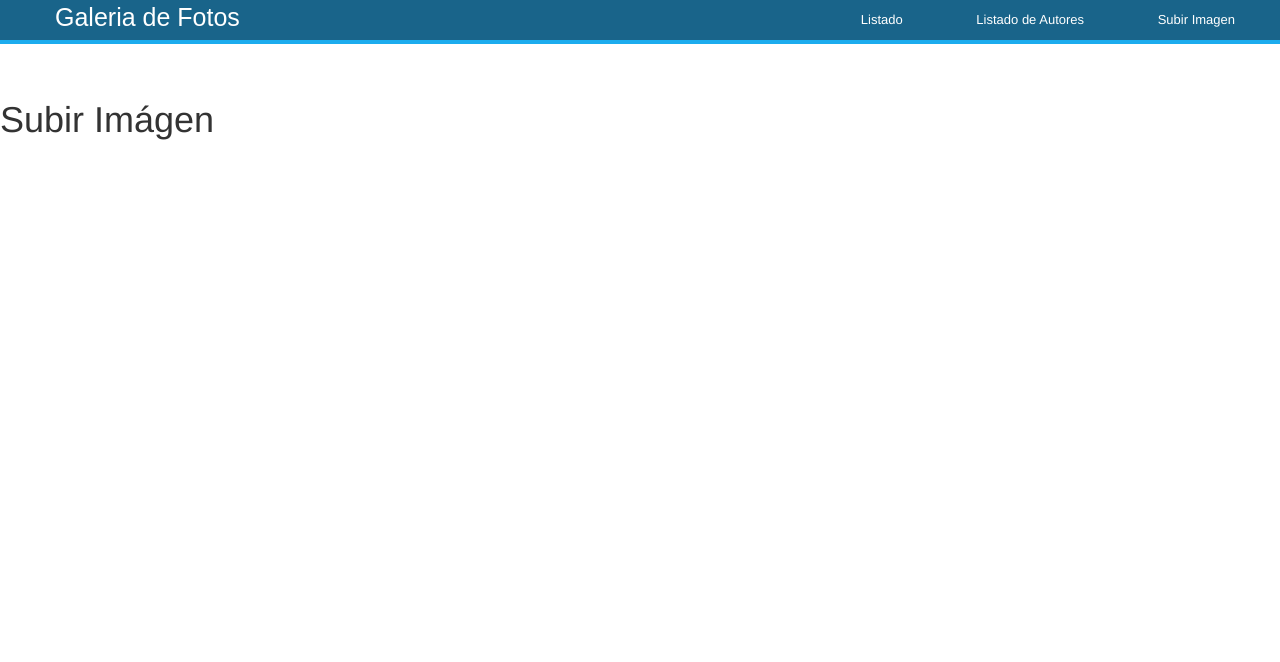
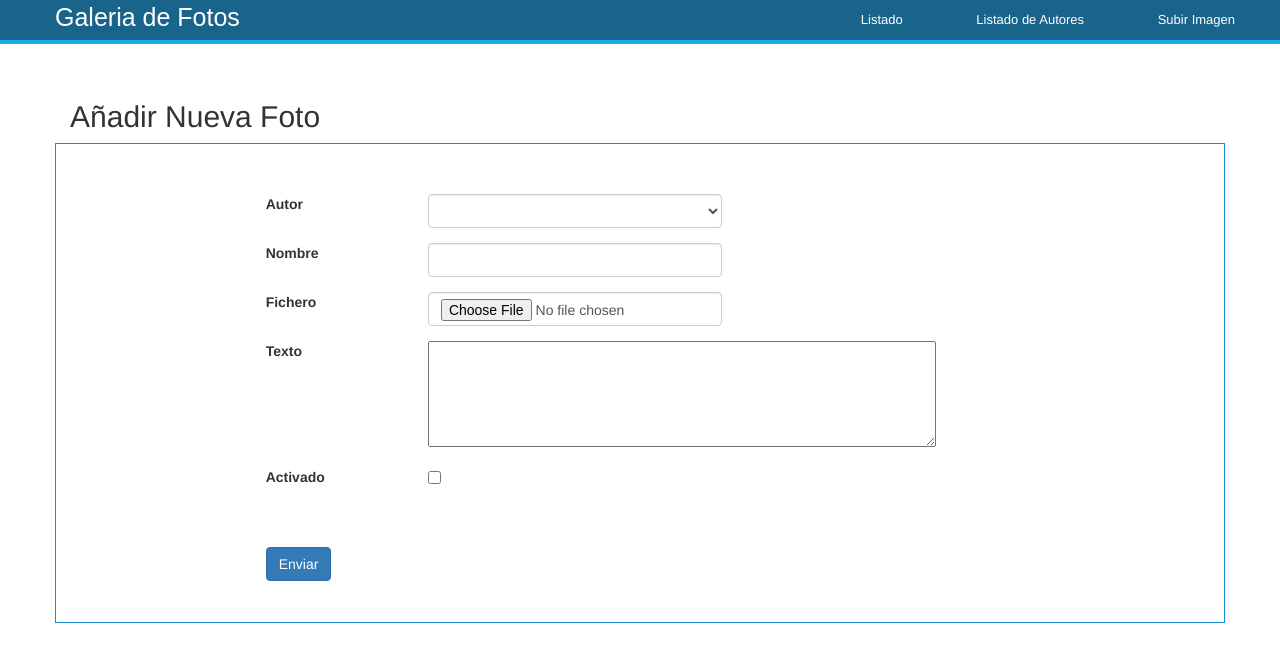
Before and after one commit to HectorDelAlt/galeria, a PHP site: page /subida.php in a window 1280 px wide. Shown: the top 662 px of the page. Run offline with PHP 8.4, Linux system fonts and the light colour scheme; lists and menus that the app fills with data are empty; some libraries are stand-ins or nearby versions.

Commit message:
formulario

```diff
--- a/subida.php
+++ b/subida.php
@@ -8,7 +8,15 @@
     <meta name="viewport" content="width=device-width, initial-scale=1.0">
     <title>Subir Imágen</title>
     <?php include "includes/navBar.php" ?>
+    <style>
+        .form_new {
+            padding-top: 50px;
+            background-color: #ffffff;
+            border: 1px solid #1D89CF;
+        }
+    </style>
 </head>
+
 <body>
     <div class="menu">
         <div class="container-fluid">
@@ -26,7 +34,59 @@
     </div>
     <br><br>
     <br><br>
-    <h1>Subir Imágen</h1>
+    <div class="container">
+        <div class="row">
+
+            <div class="col-lg-12 text-lett">
+                <h2 class="mt-5">Añadir Nueva Foto</h2>
+            </div>
+
+        </div>
+        <div class="row form_new">
+            <div class="col-lg-2 text-left"></div>
+            <div class="col-lg-10 text-left">
+                <form role="form" action="actions/new_foto.act.php" method="post" enctype="multipart/form-data">
+                    <div class="form-group row">
+                        <label for="author_id" class="col-lg-2 col-form-label">Autor</label>
+                        <div class="col-lg-4 text-lett">
+                            <select class="form-control" name=author_id id=author_id>
+                            </select>
+                        </div>
+                    </div>
+                    <div class="form-group row">
+                        <label for="name" class="col-lg-2 col-form-label">Nombre</label>
+                        <div class="col-lg-4 text-lett">
+                            <input type="text" class="form-control" id="name" name="name" placeholder="">
+                        </div>
+                    </div>
+                    <div class="form-group row">
+                        <label for="fichero" class="col-lg-2 col-form-label">Fichero</label>
+                        <div class="col-lg-4 text-lett">
+                            <input type="file" class="form-control" id="fichero" name="fichero" placeholder="">
+                        </div>
+                    </div>
+                    <div class="form-group row">
+                        <label for="size" class="col-lg-2 col-form-label">Texto</label>
+                        <div class="col-lg-4 text-lett">
+                            <textarea rows="5" cols="60" id="text" name="text"></textarea>
+                        </div>
+                    </div>
+                    <div class="form-group row">
+                        <label for="enabled" class="col-lg-2 col-form-label">Activado</label>
+                        <div class="col-lg-3 text-lett">
+                            <input type="checkbox" id="enabled" name="enabled">
+                        </div>
+                    </div>
+                    <br><br>
+                    <button type="submit" class="btn btn-primary">Enviar</button>
+                </form>
+                <br><br>
+            </div>
+            <div class="col-lg-2 text-left"></div>
+        </div>
+
+    </div>
+
 </body>
 
 </html>
```
